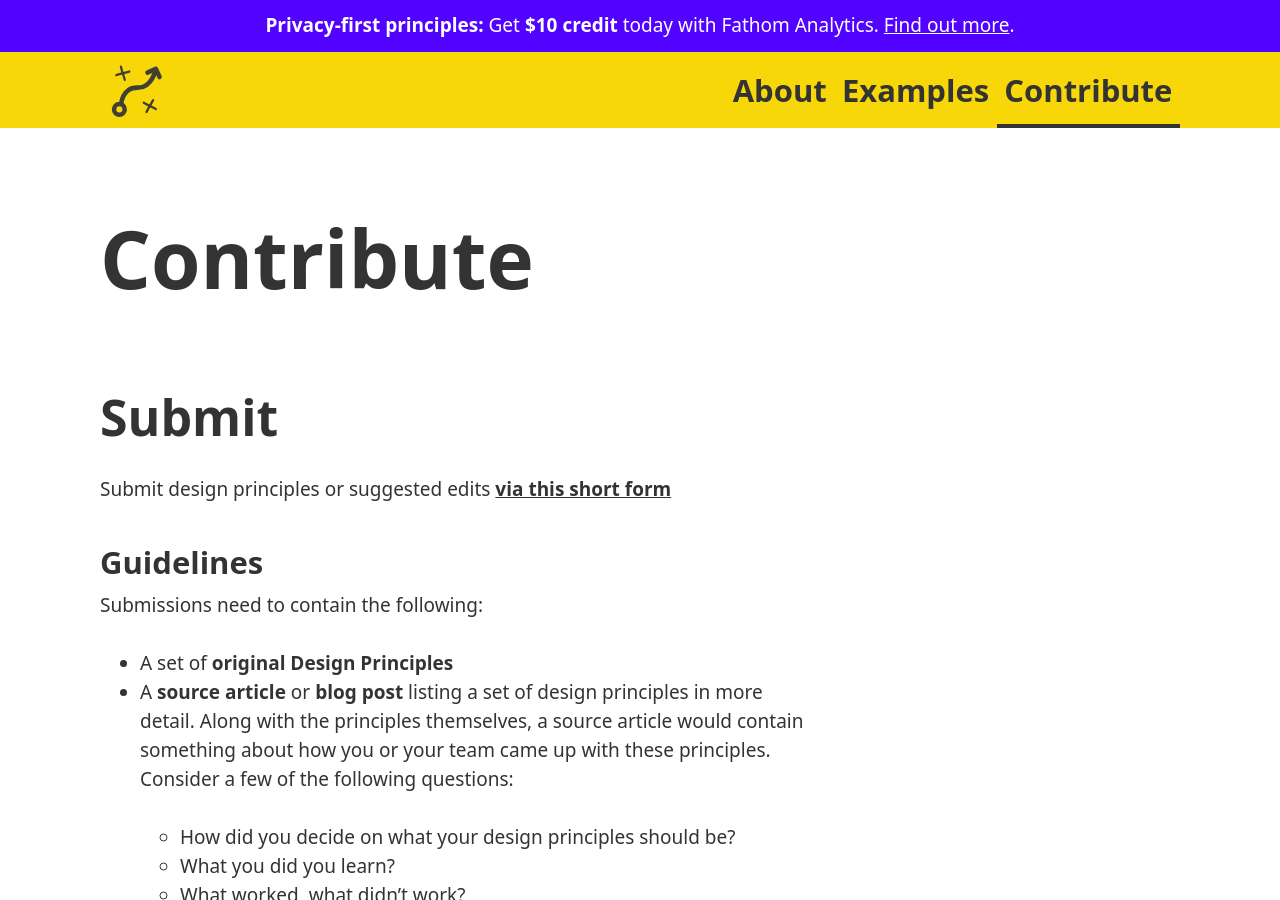
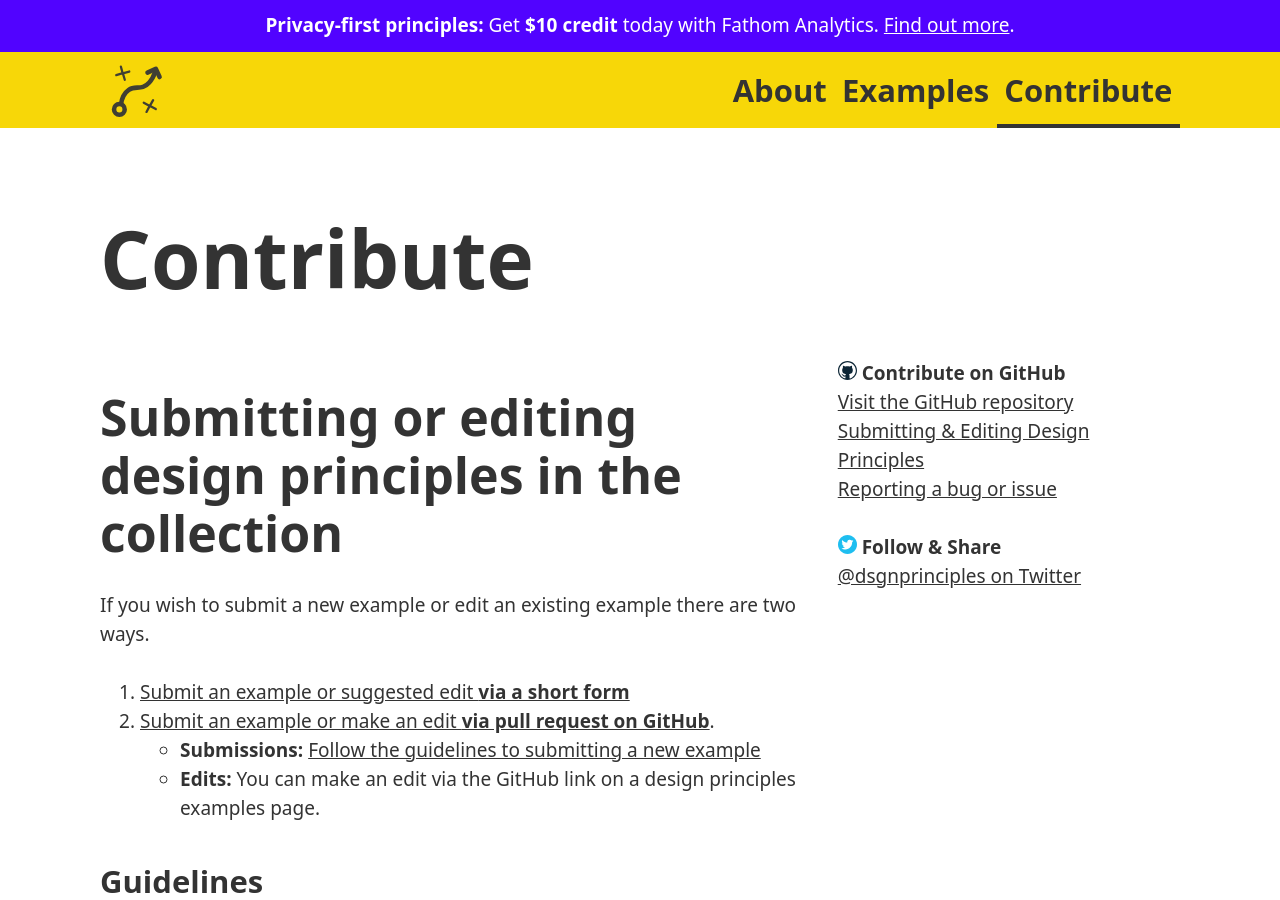
Before and after one commit to benbrignell/principles.design, a Jekyll site: the page built from _pages/contribute.md, in a window 1280 px wide and 900 px high. Built offline with Jekyll 4.4.1, drawn with Linux system fonts in a browser that asks for light colours; comment, search, counter and statistics services are not loaded.

Commit message:
updated instructions

```diff
--- a/_pages/contribute.md
+++ b/_pages/contribute.md
@@ -4,10 +4,30 @@ title: Contribute
 order: 4
 permalink: /contribute/
 body-class: contribute
+sidebar: |
+    <p><strong><img src="/images/github-icon.svg" style="height: 1em; width: auto;" alt="Contribute to this project on GitHub">
+    Contribute on GitHub</strong>
+    <br>
+    <a href="https://github.com/benbrignell/principles.design"> Visit the GitHub repository</a>
+    <br>
+    <a href="https://github.com/benbrignell/principles.design#contributing"> Submitting & Editing Design Principles</a>
+    <br>
+    <a href="https://github.com/benbrignell/principles.design/issues">Reporting a bug or issue</a></p>
+
+    <p><strong><img src="/images/twitter-icon.svg" style="height: 1em; width: auto;" alt="Twitter">
+    Follow & Share</strong>
+    <br>
+    <a href="https://twitter.com/dsgnprinciples">@dsgnprinciples on Twitter</a></p>
+
 ---
-## Submit
+## Submitting or editing design principles in the collection
 
-Submit design principles or suggested edits **[via this short form](https://zursayc0713.typeform.com/to/DTkTul82)**
+If you wish to submit a new example or edit an existing example there are two ways.
+
+1. [Submit an example or suggested edit **via a short form**](https://zursayc0713.typeform.com/to/DTkTul82)
+2. [Submit an example or make an edit **via pull request on GitHub**](https://github.com/benbrignell/principles.design#contributing).
+  * **Submissions:** [Follow the guidelines to submitting a new example](https://github.com/benbrignell/principles.design#contributing)
+  * **Edits:** You can make an edit via the GitHub link on a design principles examples page.
 
 ### Guidelines
 
```
